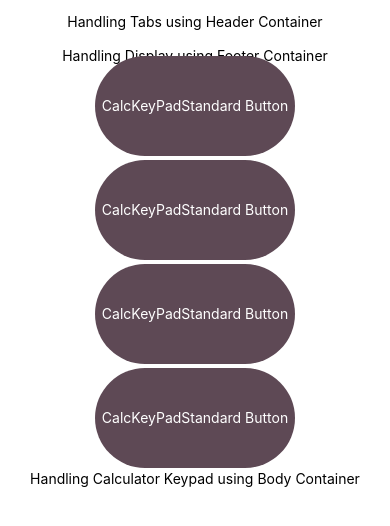
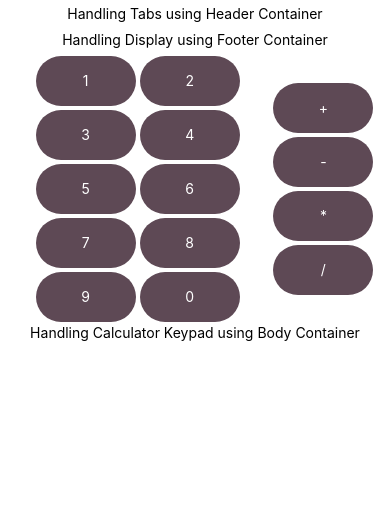
Before and after one commit to 007tickooayush/adavanced-calc-rn, a React Native app: screen / in a window 390 px wide. Shown: the top 526 px of the page. Built offline with nearby package versions, Linux system fonts and the light colour scheme.

Commit message:
KEYPAD UPDATES:
- added constants for basic and advanced operations
- keypad container format initialization
- keypad button style definition
- standard keypad formatting

TODO: need to add event handling for the keypad button

```diff
--- a/src/keypad/CalcKeyPadStandard.tsx
+++ b/src/keypad/CalcKeyPadStandard.tsx
@@ -2,14 +2,31 @@ import { View, Text } from 'react-native'
 import React from 'react'
 import KeypadButton from './KeypadButton';
 import { styles } from '../../style/styles';
+import { nums, std_ops } from '../utils/constants';
 
 const CalcKeyPadStandard = () => {
     return (
-        <View style={styles.standardKeypadContainer}>
+        <View style={styles.standardKeypadRootContainer}>
+
+            {/* create a separate numeric board container */}
+
+            <View style={[styles.standardKeypadNumContainer]}>
+                {
+                    nums.map((num: string, idx: number) => <KeypadButton key={idx} btnText={num} />)
+                }
+            </View>
+
+            {/* create separate container(s) for operators */}
+            <View style={[styles.standardKeypadOpsContainer]}>
+                {
+                    std_ops.map((op: string, idx: number) => <KeypadButton key={idx} btnText={op} />)
+                }
+            </View>
+
+
+            {/* <KeypadButton btnText={'CalcKeyPadStandard Button'} />
             <KeypadButton btnText={'CalcKeyPadStandard Button'} />
-            <KeypadButton btnText={'CalcKeyPadStandard Button'} />
-            <KeypadButton btnText={'CalcKeyPadStandard Button'} />
-            <KeypadButton btnText={'CalcKeyPadStandard Button'} />
+            <KeypadButton btnText={'CalcKeyPadStandard Button'} /> */}
         </View>
     )
 }
--- /dev/null
+++ b/src/utils/constants.ts
@@ -0,0 +1,3 @@
+export const nums = ['1', '2', '3', '4', '5', '6', '7', '8', '9', '0'];
+export const std_ops = ['+', '-', '*', '/'];
+export const adv_ops = ['^', '(', ')', '√', 'π', 'e', '!', 'log', 'ln', 'sin', 'cos', 'tan', 'asin', 'acos', 'atan', 'sinh', 'cosh', 'tanh', 'asinh', 'acosh', 'atanh'];
--- a/style/styles.ts
+++ b/style/styles.ts
@@ -39,8 +39,8 @@ export const styles = StyleSheet.create({
         // backgroundColor: 'red'
     },
     keypadBtn: {
-        width: 200,
-        height: 100,
+        width: 100,
+        height: 50,
         justifyContent: 'center',
         alignItems: 'center',
         backgroundColor: '#5E4955',
@@ -50,15 +50,32 @@ export const styles = StyleSheet.create({
         // boxShadow: '4 4 4 4 #221D23',
         margin: 2,
         // color: '#000000'
+        textAlign: 'center',
     },
     keypadTxt: {
         color: '#FFFFFF',
     },
 
-    standardKeypadContainer: {
+    standardKeypadRootContainer: {
+        display: 'flex',
+        flexDirection: 'row',
+        flexWrap: 'wrap',
+        // justifyContent: 'center',
+    },
+
+    standardKeypadNumContainer: {
         display: 'flex',
         flexDirection: 'row',
         flexWrap: 'wrap',
         justifyContent: 'center',
+        width: '70%',
+    },
+
+    standardKeypadOpsContainer: {
+        display: 'flex',
+        flexDirection: 'column',
+        flexWrap: 'wrap',
+        justifyContent: 'center',
+        width: '30%',
     }
 });
```
